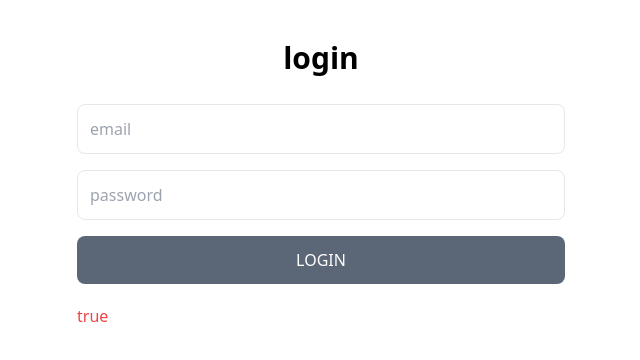
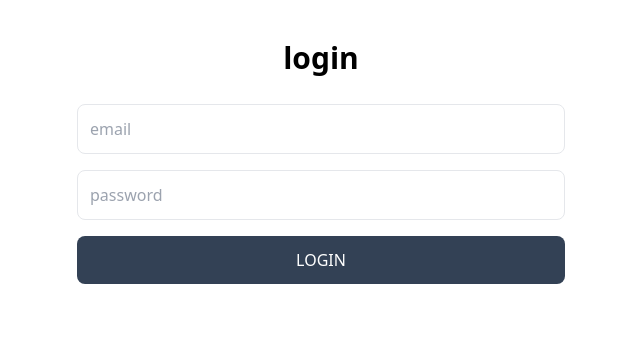
Before and after one commit to 4727yesuraju/user-management, a React (Create React App) app: page /login in a window 1280 px wide. Shown: the top 360 px of the page, without its empty margins (319-959 px from the left). Built offline with nearby package versions, Linux system fonts and the light colour scheme.

Commit message:
log post is implemented

```diff
--- a/package.json
+++ b/package.json
@@ -8,9 +8,11 @@
     "@testing-library/user-event": "^13.5.0",
     "react": "^18.3.1",
     "react-dom": "^18.3.1",
+    "react-hot-toast": "^2.4.1",
     "react-router-dom": "^6.27.0",
     "react-scripts": "5.0.1",
-    "web-vitals": "^2.1.4"
+    "web-vitals": "^2.1.4",
+    "zustand": "^5.0.0"
   },
   "scripts": {
     "start": "react-scripts start",
--- a/src/App.js
+++ b/src/App.js
@@ -1,12 +1,19 @@
-import { Route, Routes } from "react-router-dom";
+import { Navigate, Route, Routes } from "react-router-dom";
 import UserPage from "./pages/UserPage";
 import Login from "./pages/Login";
+import { Toaster } from "react-hot-toast";
+import { useUserStore } from "./store/useUserStore";
 
 export default function App() {
-  const token = false;
+  const {token} = useUserStore();
   return (
-    <Routes>
-       <Route path="*" element={token ? <UserPage /> : <Login/> } />
-     </Routes>
+    <div>
+      <Routes>
+        <Route path="/login" element={!token ? <Login/> :  <Navigate to="/users" /> } />
+        <Route path="/user" element={token ? <UserPage/> :  <Navigate to="/login" /> } />
+        <Route path="*" element={token ? <Navigate to="/users" />:  <Navigate to="/login" /> } />
+      </Routes>
+      <Toaster />
+    </div>
   )
 }
--- a/src/pages/Login.js
+++ b/src/pages/Login.js
@@ -1,4 +1,5 @@
 import React, { useState } from 'react'
+import { useUserStore } from '../store/useUserStore';
 
 function Login() {
 
@@ -10,11 +11,12 @@ function Login() {
          setInputs({...inputs,[e.target.id] : e.target.value});
     }
 
-    const handleSubmit = ()=>{
-
+    const {login,loading} = useUserStore();
+    const handleSubmit = (e)=>{
+        e.preventDefault();
+        login(inputs);
     }
 
-    const [loading,error] = [true,"true"];
   return (
     <div className='p-3 max-w-lg mx-auto'>
         <h1 className='text-3xl text-center font-semibold my-7'>login</h1>
@@ -40,10 +42,9 @@ function Login() {
             disabled={loading}
             className='bg-slate-700 text-white p-3 rounded-lg uppercase hover:opacity-95 disabled:opacity-80'
         >
-        {!loading ? 'Loading...' : 'login'}
+            {loading ? 'Loading...' : 'login'}
         </button>
         </form>
-    {error && <p className='text-red-500 mt-5'>{error}</p>}
   </div>
   )
 }
--- /dev/null
+++ b/src/store/useUserStore.js
@@ -0,0 +1,37 @@
+import toast from "react-hot-toast";
+import { create } from "zustand";
+
+
+const BASE_URI = process.env.REACT_APP_BASE_URI;
+export const useUserStore = create(set=>({
+       token : localStorage.getItem('token') || null,
+       loading : false,
+       error : false,
+
+       // eve.holt@reqres.in
+       // cityslicka
+       login : async ({email,password})=>{
+          if(!email || !password) return toast.error("all fields are required");
+          try {
+            set({loading : true});
+            const res = await fetch(`${BASE_URI}/api/login`,{
+                method : "POST",
+                headers : {
+                    "Content-Type" : 'application/json'
+                },
+                body :  JSON.stringify({email,password})
+            });
+
+            const data = await res.json();
+            if(data.error) return toast.error(data.error);
+            console.log("data : ",data);
+            localStorage.setItem("token",data.token);
+            set({token : data.token});
+
+          } catch (error) {
+             toast.error(error.message);
+          }finally{
+            set({loading : false})
+          }
+       }
+}))
```
Also changed, not shown: 1 other file (tests, documents, lock files or other folders). Lines whose indentation alone changed are shown as unchanged.
